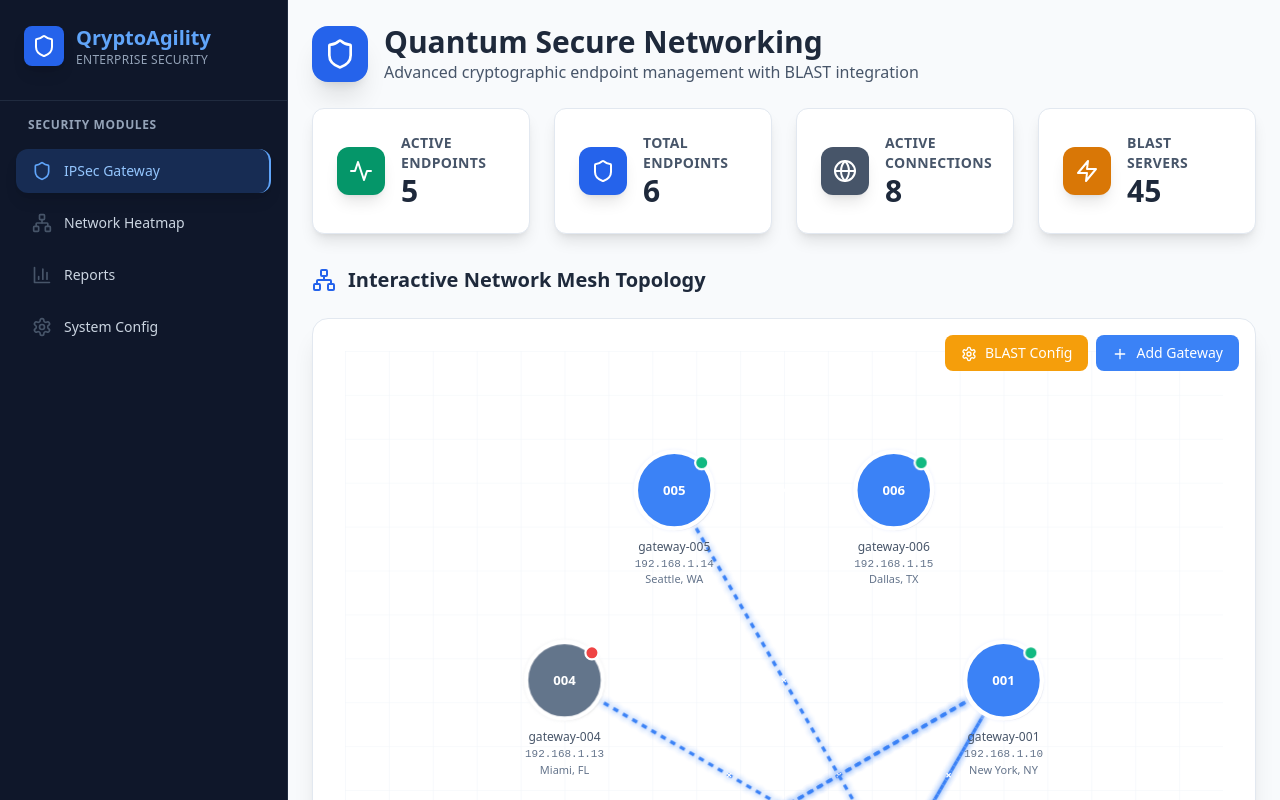
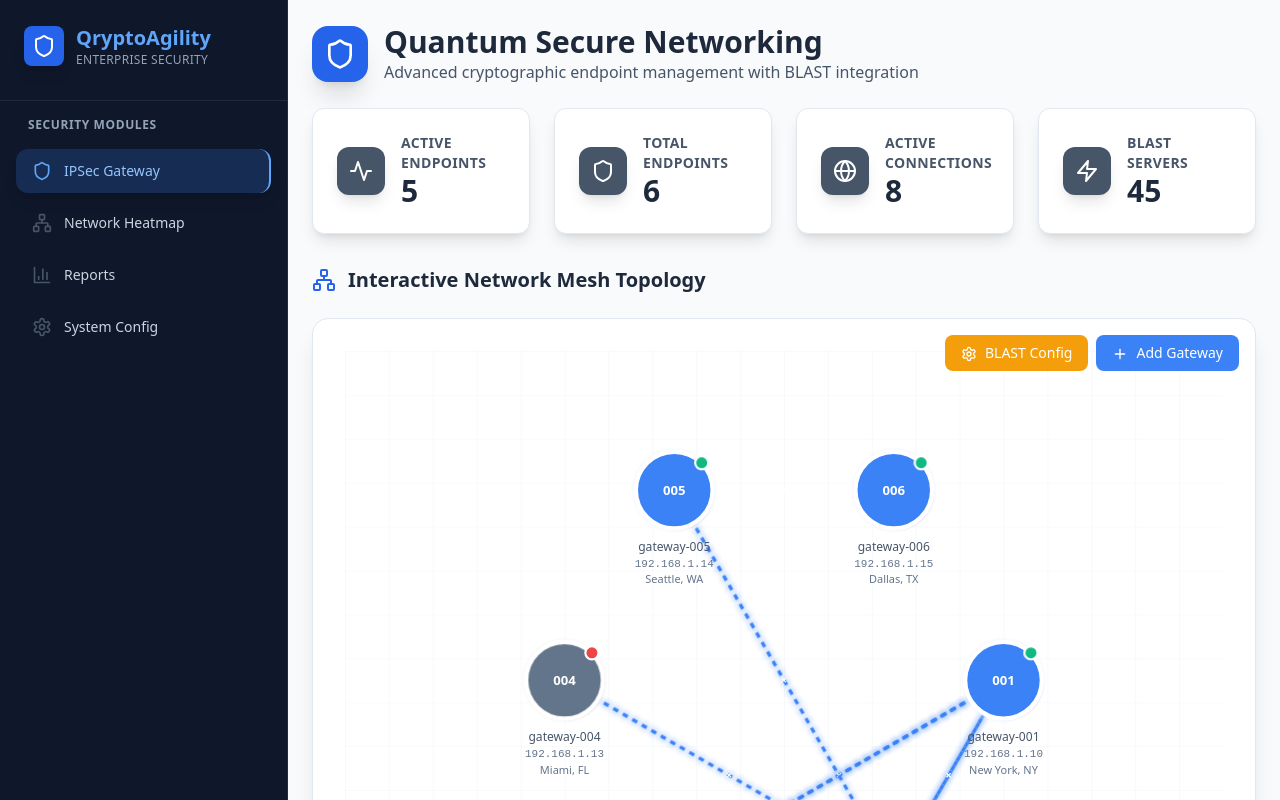
Before and after one commit to Grego22/design001, a React (Vite) app: page / in a window 1280 px wide. Shown: the top 800 px of the page. Built offline with nearby package versions, Linux system fonts and the light colour scheme.

Commit message:
Fix dashboard stat card icon colors

```diff
--- a/src/components/Dashboard.tsx
+++ b/src/components/Dashboard.tsx
@@ -41,7 +41,7 @@ const Dashboard: React.FC<DashboardProps> = ({
           <div className="grid grid-cols-1 md:grid-cols-4 gap-6 mb-8">
             <div className="bg-white rounded-xl p-6 shadow-lg border border-slate-200 hover:shadow-xl transition-all duration-300">
               <div className="flex items-center">
-                <div className="p-3 bg-emerald-600 rounded-xl shadow-lg">
+                <div className="p-3 bg-slate-600 rounded-xl shadow-lg">
                   <Activity className="w-6 h-6 text-white" />
                 </div>
                 <div className="ml-4">
@@ -53,7 +53,7 @@ const Dashboard: React.FC<DashboardProps> = ({
 
             <div className="bg-white rounded-xl p-6 shadow-lg border border-slate-200 hover:shadow-xl transition-all duration-300">
               <div className="flex items-center">
-                <div className="p-3 bg-blue-600 rounded-xl shadow-lg">
+                <div className="p-3 bg-slate-600 rounded-xl shadow-lg">
                   <Shield className="w-6 h-6 text-white" />
                 </div>
                 <div className="ml-4">
@@ -77,7 +77,7 @@ const Dashboard: React.FC<DashboardProps> = ({
 
             <div className="bg-white rounded-xl p-6 shadow-lg border border-slate-200 hover:shadow-xl transition-all duration-300">
               <div className="flex items-center">
-                <div className="p-3 bg-amber-600 rounded-xl shadow-lg">
+                <div className="p-3 bg-slate-600 rounded-xl shadow-lg">
                   <Zap className="w-6 h-6 text-white" />
                 </div>
                 <div className="ml-4">
```
